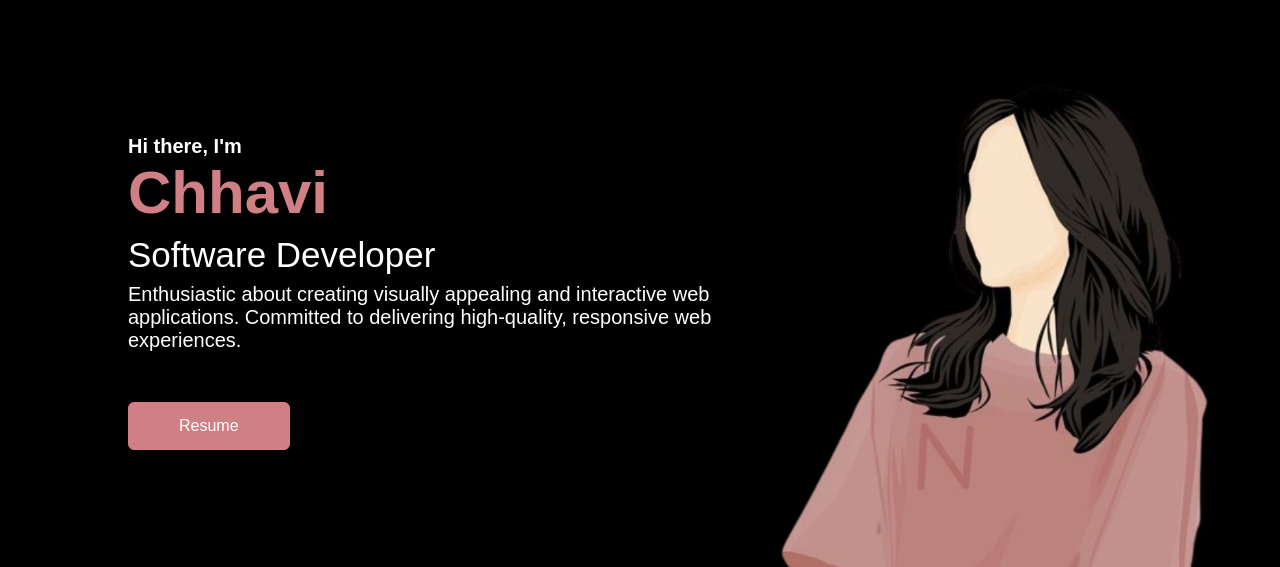
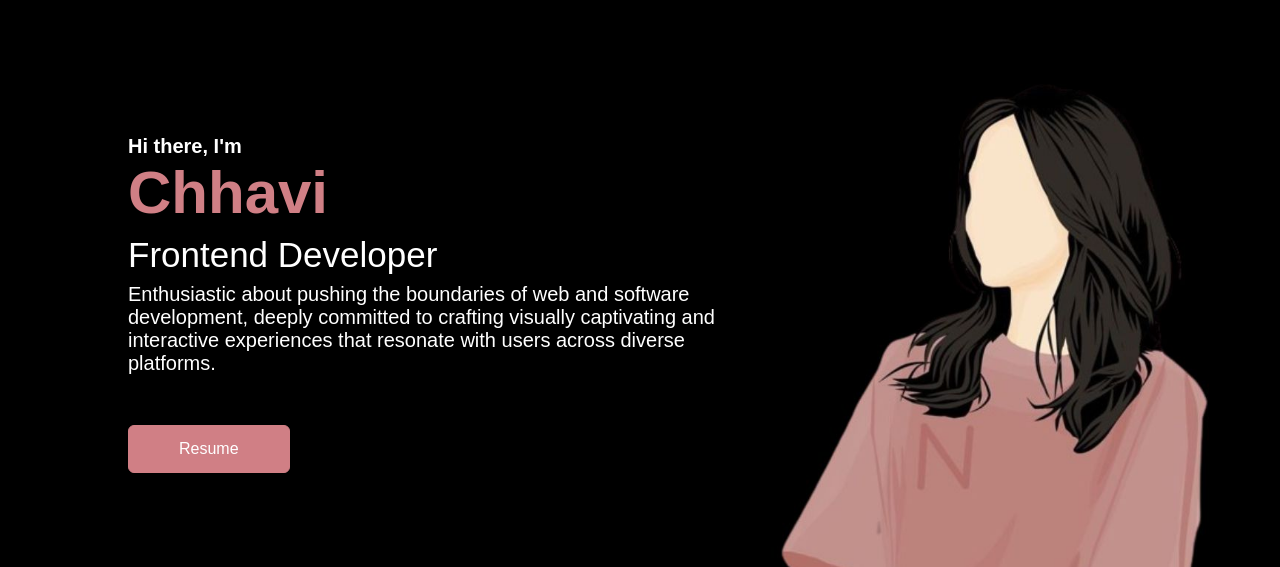
Before and after one commit to chhavii04/Portfolio, a plain HTML site: page index.html in a window 1280 px wide. Shown: the part 70-637 px from the top of the page. Drawn offline with Linux system fonts and the light colour scheme.

Commit message:
Update index.html

```diff
--- a/index.html
+++ b/index.html
@@ -5,6 +5,7 @@
     <meta name="viewport" content="width=device-width, initial-scale=1.0">
     <title>Chhavi • Web Developer, Programmer, TECH Enthusiast</title>
     <link rel="stylesheet" href="CSS/style.css">
+    <link rel="shortcut icon" href="./images/favicon.png" type="image/x-icon">
     <script src="https://kit.fontawesome.com/1551dbdcbe.js" crossorigin="anonymous"></script>
 </head>
 <body>
@@ -24,8 +25,8 @@
             </nav>
             <div class="header-text">
                 <h1><span class="intro">Hi there, I'm </span><span class="myname">Chhavi</span></h1>
-                <p class="job">Software Developer</p>
-                <p class="desc">Enthusiastic about creating visually appealing and interactive web applications. Committed to delivering high-quality, responsive web experiences.</p>
+                <p class="job">Frontend Developer</p>
+                <p class="desc">Enthusiastic about pushing the boundaries of web and software development, deeply committed to crafting visually captivating and interactive experiences that resonate with users across diverse platforms.</p>
             </div>
             <a href="https://drive.google.com/file/d/1lcW2Ff_pOtX143b6ngTMz_avs6xSckRR/view" class="btn btn2">Resume</a>
             <div class="connect">
```
